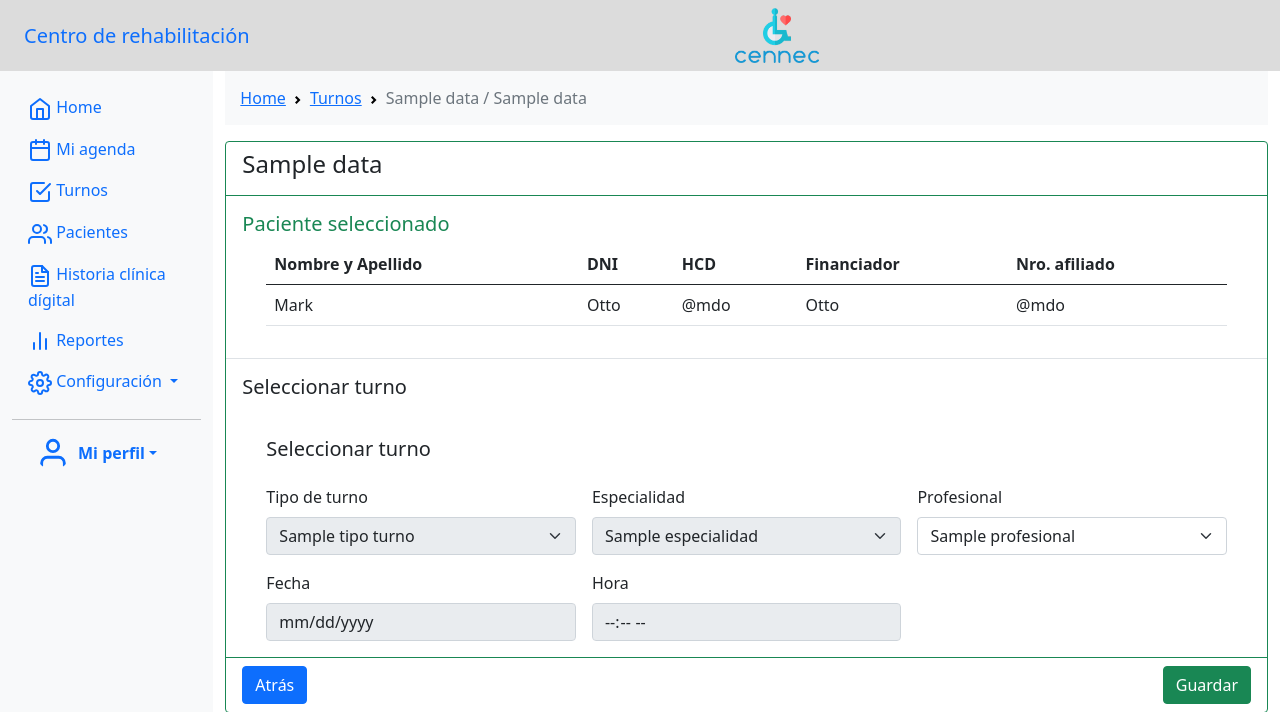
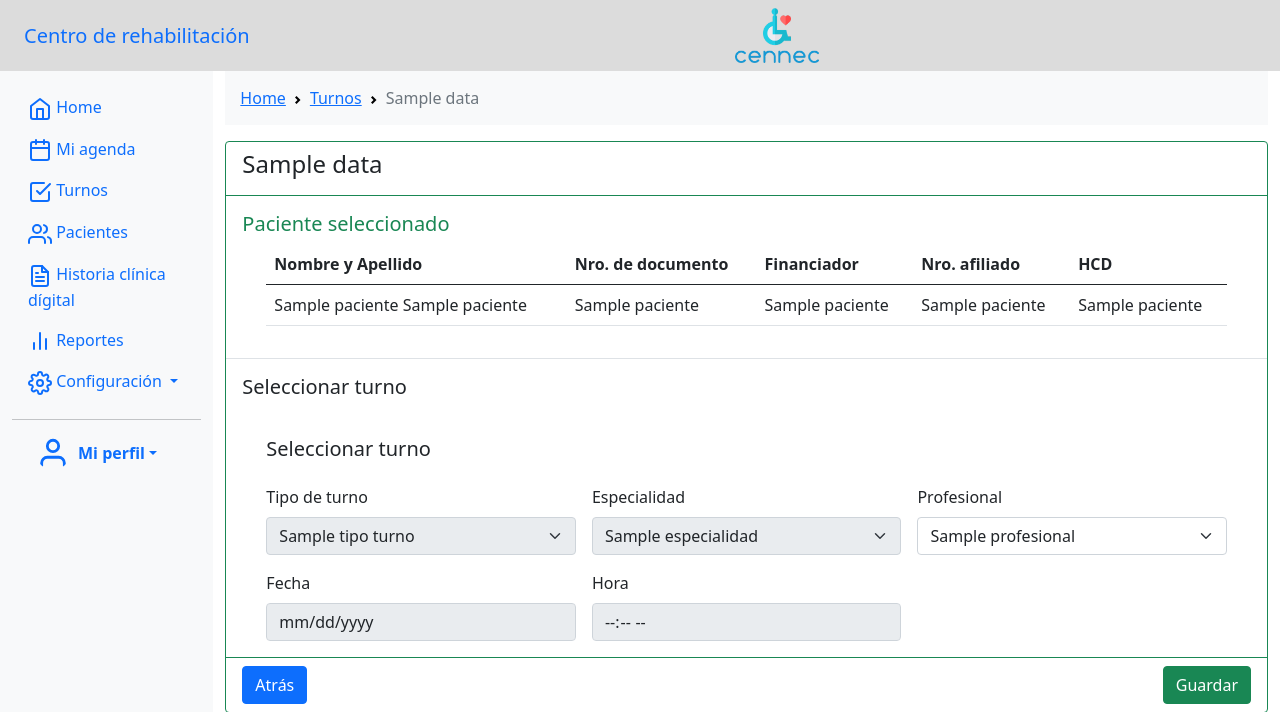
Before and after one commit to Nadia-Viltes/Tesis-Cennec, a Flask app: template templates/turnos_receptar2.html in a window 1280 px wide. Shown: the top 712 px of the page. Run offline with Flask 2, Linux system fonts and the light colour scheme; the template is opened without the code that fills it: most values are stand-ins (such as "Sample title", 1, 10 or a date in 2020); some libraries are stand-ins or nearby versions.

Commit message:
cambios y mas cambios

```diff
--- a/app.py
+++ b/app.py
@@ -172,7 +172,7 @@ def agrega_turnos_admision():
     #creo una tabla con los datos de la lista de turnos y se la envío
     #a ver_HCD.html
     for turno in lista_turnos:
-        table+= "<tr><td>{}</td><td>0</td><td>{}</td></tr>".format(turno[1], turno[4])
+        table+= "<tr><td>{}</td><td>{}</td><td>{}</td></tr>".format(turno[1], turno[2], turno[4])
     return jsonify({'htmlresponse': render_template_string(table)})
 
 @app.route("/guardar_turnos_admision", methods=["POST"])
@@ -182,7 +182,7 @@ def guardar_turnos_admision():
         idPatologia = request.form["tipoPatologia"]
         cantidad = request.form["cantidad"]
         insertar_turnos_admision(idPaciente_HCD, IdEspecialidad, idPatologia, cantidad)
-        return redirect("/modal_ver_HCD")
+        return redirect("/HCD")
     # SI DA OK redireccionar
 
 
@@ -257,14 +257,14 @@ def buscar_paciente():
 def receptar_turno(id):
     turno_por_id = obtener_turno_por_id(id)
     tipoTurno = obtener_tipoTurno()
-    especialidad = obtener_especialidad_turnos()
+    especialidad = obtener_especialidad_turnos(id)
     values = {
         'titulo': 'Receptar turno',
         'turno_por_id': turno_por_id,
         'tipoTurno': tipoTurno,
-        'especialidad': especialidad
+        'especialidad': especialidad,
     }
-    return jsonify({'htmlresponse': render_template('turnos_receptar.html', data=values)})
+    return render_template('turnos_receptar2.html', data=values)
 
 
 
--- a/controllerHCD.py
+++ b/controllerHCD.py
@@ -65,6 +65,7 @@ def obtener_lista_turnos_admision(idPaciente):
            SELECT config.IdConfiguracionTurno, config.CantidadDisponibles, config.CantidadComputados, espe.IdEspecialidad, espe.Nombre
             FROM configuracionturno as config, especialidad as espe
             WHERE config.IdEspecialidad = espe.IdEspecialidad
+            AND config.FechaBaja is null
             AND config.IdPaciente = {}""".format(idPaciente)
     conexion = get_conexion()
     turnosadm = []
--- a/templates/turnos.html
+++ b/templates/turnos.html
@@ -60,7 +60,7 @@
         <td>{{turno[7]}}</td>
         <td>{{turno[8]}}</td>
         <td>{{turno[9]}}</td>
-        <td><button type="button" class="btn btn-primary openBtn" data-bs-toggle="modal" name="button_receptar_turno"
+        <td><button type="button" class="btn btn-primary openBtn" href="/modal_receptar_turno" name="button_receptar_turno"
             id="{{turno[0]}}">
             Receptar
           </button>
@@ -85,9 +85,7 @@
     </div>
   </div>
 
-  <div id="idSeccionModalAsignarTurno">
 
-  </div>
 
   <div id="idSeccionModalReceptarTurno">
 
--- a/templates/turnos_receptar2.html
+++ b/templates/turnos_receptar2.html
@@ -21,7 +21,7 @@
         <ol class="breadcrumb bg-light" style="padding: 15px; border: 0">
             <li class="breadcrumb-item"><a href="/">Home</a></li>
             <li class="breadcrumb-item"><a href="/turno/">Turnos</a></li>
-            <li class="breadcrumb-item active" aria-current="page">{{ data.titulo }} / {{ data.subtitulo }}</li>
+            <li class="breadcrumb-item active" aria-current="page">{{ data.titulo }}</li>
         </ol>
     </nav>
 
@@ -44,20 +44,20 @@
                     <thead>
                       <tr>
                         <th scope="col">Nombre y Apellido</th>
-                        <th scope="col">DNI</th>
-                        <th scope="col">HCD</th>
+                        <th scope="col">Nro. de documento</th>
                         <th scope="col">Financiador</th>
                         <th scope="col">Nro. afiliado</th>
-                      </tr>
+                        <th scope="col">HCD</th>
+                    </tr>
                     </thead>
                     <tbody>
                       <tr>
-                        <td>Mark</td>
-                        <td>Otto</td>
-                        <td>@mdo</td>
-                        <td>Otto</td>
-                        <td>@mdo</td>
-                      </tr>
+                        <td>{{ data.paciente[1] }} {{data.paciente[2] }}</td>
+                        <td>{{ data.paciente[6] }}</td>
+                        <td>{{ data.paciente[27]}}</td>
+                        <td>{{ data.paciente[28]}} </td>
+                        <td>{{ data.paciente[20]}}</td>
+                    </tr>
                     </tbody>
                   </table>
                     </div>
@@ -71,7 +71,7 @@
                     <h5 style="padding-top: 30px;">Seleccionar turno</h5>
                     <div class="col-md-4">
                       <label for="tipoTurno" class="form-label">Tipo de turno</label>
-                      <select id="tipoTurno" class="form-select" disabled>
+                      <select name="tipoTurno" class="form-select" disabled>
                           {% for tipoTurno in data.tipoTurno %}
                           {% if tipoTurno[0] == 1 %}
                         <option selected value={{tipoTurno[0]}}>{{tipoTurno[1]}}</option>
@@ -83,7 +83,7 @@
                     </div>
                     <div class="col-md-4">
                       <label for="Especialidad" class="form-label">Especialidad</label>
-                      <select id="Especialidad" class="form-select" disabled>
+                      <select name="Especialidad" class="form-select" disabled>
                           {% for especialidad in data.especialidad %}
                           {% if especialidad[0] == data.turno_por_id[10] %}
                         <option selected value={{especialidad[0]}}>{{especialidad[1]}}</option>
@@ -95,7 +95,7 @@
                     </div>
                     <div class="col-md-4">
                       <label for="Profesional" class="form-label">Profesional</label>
-                      <select id="Profesional" class="form-select">
+                      <select name="Profesional" class="form-select">
                           {% for profesional in data.profesional %}
                         <option value={{profesional[0]}}>{{profesional[1]}}</option>
                           {% endfor %}
```
Also changed, not shown: controllerTurno.py (+6 -4 lines).
